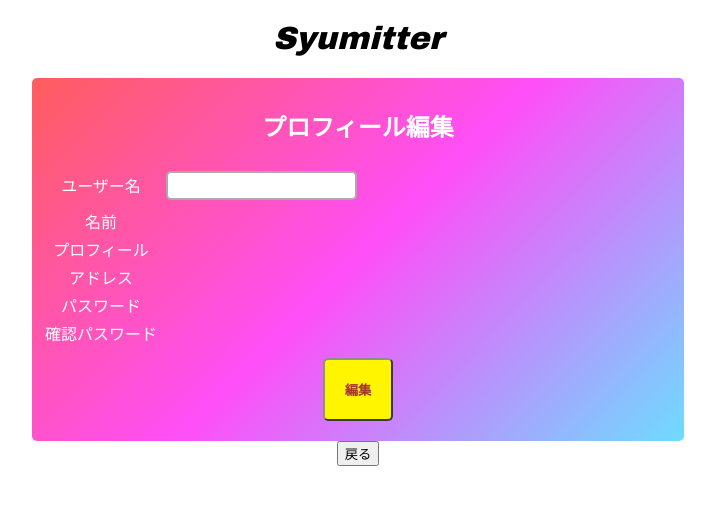
After one commit to sachi1048/Syumitter, a PHP site: page /myprofile-edit.php in a window 1280 px wide. The commit adds this page. Shown: the top 505 px of the page, without its empty margins (282-997 px from the left). Run offline with PHP 8.4, Linux system fonts and the light colour scheme.

Commit message:
cssの変更とmyprofile-edit.php追加

```diff
--- a/USER/CSS/main.css
+++ b/USER/CSS/main.css
@@ -31,11 +31,10 @@ input {
     color: #ffffff;
 }
 
-.nextbotton {
-    width: 60px;
+.nextbutton {
     margin-top: 10px;
     margin-bottom: 10px;
-    padding: 5px;
+    padding: 20px;
     border-radius: 5px;
     border-color: #8f8f8f;
     background-color: #fff500;
--- a/USER/login.php
+++ b/USER/login.php
@@ -39,7 +39,7 @@ if (isset($_POST['user_name']) && isset($_POST['pass'])) {
     <h1>Syumitter</h1>
     <div class="frame">
         <p style="font-weight: bold;">login</p>
-        <form action="#" method="POST">
+        <form action="myprofile.php" method="POST">
             <input class="textbox" type="text" name="user"  placeholder="ユーザー名"><br>
             <input class="textbox" type="text" name="pass"  placeholder="パスワード"><br>
             <button class="nextbotton" type="submit">ログイン</button>
--- /dev/null
+++ b/USER/myprofile-edit.php
@@ -0,0 +1,48 @@
+<!DOCTYPE html>
+<html lang="jp">
+<head>
+    <meta charset="UTF-8">
+    <meta name="viewport" content="width=device-width, initial-scale=1.0">
+    <link rel="stylesheet" href="CSS/main.css">
+    <title>マイプロフィール編集画面</title>
+</head>
+<body>
+    <h1>Syumitter</h1>
+
+    <div class="frame">
+        <h2>プロフィール編集</h2>
+        <form action="mypofile" method="POST">
+
+        <table>
+            <tr>
+                <td>ユーザー名</td>
+                <td><input class="textbox" type="textbox"></td>
+            </tr>
+            <tr>
+                <td>名前</td>
+                <td></td>
+            </tr>
+            <tr>
+                <td>プロフィール</td>
+                <td></td>
+            </tr>
+            <tr>
+                <td>アドレス</td>
+                <td></td>
+            </tr>
+            <tr>
+                <td>パスワード</td>
+                <td></td>
+            </tr>
+            <tr>
+                <td>確認パスワード</td>
+                <td></td>
+            </tr>
+        </table>
+
+        <button class="nextbutton" type="submit">編集</button>
+        </form>
+    </div>
+    <button>戻る</button>
+</body>
+</html>
```
